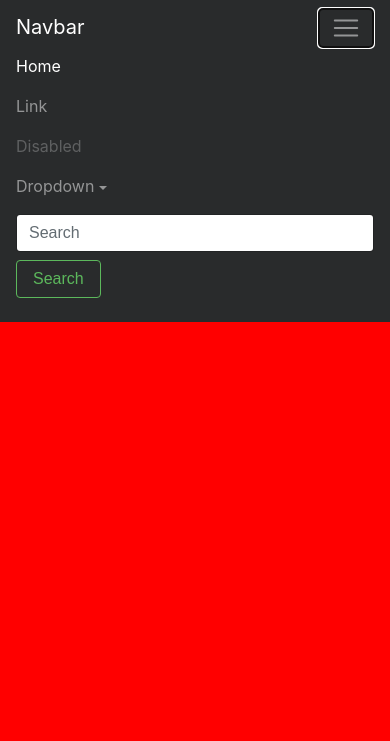
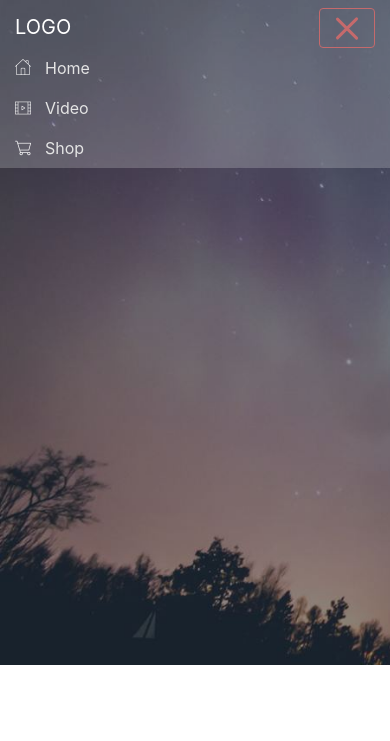
Before and after one commit to sasa95/Kuru, a plain HTML site: page index.html in a window 390 px wide. Both pictures are taken after a click on the button "Toggle navigation". Shown: the top 741 px of the page. Drawn offline with nearby package versions, Linux system fonts and the light colour scheme.

Commit message:
Navigation

```diff
--- a/index.html
+++ b/index.html
@@ -2,62 +2,56 @@
   <head>
     <meta charset="utf-8">
     <meta name="viewport" content="width=device-width, initial-scale=1, shrink-to-fit=no">
-    <meta name="description" content="">
-    <meta name="author" content="">
-    <link rel="icon" href="../../favicon.ico">
-
     <title>Kuru</title>
 
     <!-- Bootstrap core CSS -->
     <link rel="stylesheet" href="https://maxcdn.bootstrapcdn.com/bootstrap/4.0.0-alpha.6/css/bootstrap.min.css" integrity="sha384-rwoIResjU2yc3z8GV/NPeZWAv56rSmLldC3R/AZzGRnGxQQKnKkoFVhFQhNUwEyJ" crossorigin="anonymous">
-
     <!-- Custom styles for this template -->
     <link href="css/main.css" rel="stylesheet">
   </head>
 
   <body>
 
-    <nav class="navbar navbar-toggleable-md navbar-inverse bg-inverse fixed-top">
-      <button class="navbar-toggler navbar-toggler-right" type="button" data-toggle="collapse" data-target="#navbarsExampleDefault" aria-controls="navbarsExampleDefault" aria-expanded="false" aria-label="Toggle navigation">
-        <span class="navbar-toggler-icon"></span>
+    <div id="wrapper">
+
+      <header id="header" class="header--main">
+        <nav class="navbar navbar-toggleable-md navbar-light" id="nav--main">
+          <div class="container">
+            <a class="navbar-brand float-left" href="#">LOGO</a>
+            <button class="navbar-toggler collapsed float-right" type="button" data-toggle="collapse" data-target="#navbarToggler" aria-controls="navbarToggler" aria-expanded="false" aria-label="Toggle navigation">
+              <span class="hamburger-menu"></span>
+              <span class="hamburger-menu"></span>
+              <span class="hamburger-menu"></span>
             </button>
-      <a class="navbar-brand" href="#">Navbar</a>
 
-      <div class="collapse navbar-collapse" id="navbarsExampleDefault">
-        <ul class="navbar-nav mr-auto">
-          <li class="nav-item active">
-            <a class="nav-link" href="#">Home <span class="sr-only">(current)</span></a>
+            <div class="collapse navbar-collapse" id="navbarToggler">
+              <ul class="navbar-nav ml-auto mt-md-0 text-left">
+                <li class="nav-item">
+                  <a class="nav-link home-link" href="#">Home</a>
                 </li>
                 <li class="nav-item">
-            <a class="nav-link" href="#">Link</a>
+                  <a class="nav-link video-link" href="#">Video</a>
                 </li>
                 <li class="nav-item">
-            <a class="nav-link disabled" href="#">Disabled</a>
-          </li>
-          <li class="nav-item dropdown">
-            <a class="nav-link dropdown-toggle" href="http://example.com" id="dropdown01" data-toggle="dropdown" aria-haspopup="true" aria-expanded="false">Dropdown</a>
-            <div class="dropdown-menu" aria-labelledby="dropdown01">
-              <a class="dropdown-item" href="#">Action</a>
-              <a class="dropdown-item" href="#">Another action</a>
-              <a class="dropdown-item" href="#">Something else here</a>
-            </div>
+                  <a class="nav-link shop-link" href="#">Shop</a>
                 </li>
               </ul>
-        <form class="form-inline my-2 my-lg-0">
-          <input class="form-control mr-sm-2" type="text" placeholder="Search">
-          <button class="btn btn-outline-success my-2 my-sm-0" type="submit">Search</button>
-        </form>
+            </div>
           </div>
         </nav>
 
-    <div class="container">
+      </header><!-- #header -->
 
-      <div class="starter-template">
-        <h1>Bootstrap starter template</h1>
-        <p class="lead">Use this document as a way to quickly start any new project.<br> All you get is this text and a mostly barebones HTML document.</p>
+      <div id="content"><!-- #content -->
+
       </div>
 
-    </div><!-- /.container -->
+      <div id="footer">
+
+      </div><!-- #footer -->
+
+    </div><!-- #wrapper -->
+
 
 
     <!-- Bootstrap core JavaScript
--- a/scss/base/_base.scss
+++ b/scss/base/_base.scss
@@ -1,3 +1,24 @@
+html,
 body {
-	background: red;
+	margin:0;
+	padding:0;
+	height:100%;
 }
+#wrapper {
+	min-height:100%;
+	position:relative;
+}
+#header {
+	padding:0;
+}
+#content {
+	padding-bottom:100px; /* Height of the footer element */
+}
+#footer {
+	background:#787878;
+	width:100%;
+	height:100px;
+	position:absolute;
+	bottom:0;
+	left:0;
+}
--- a/scss/base/_reset.scss
+++ b/scss/base/_reset.scss
@@ -0,0 +1,5 @@
+@media(max-width: $screen-sm - 1) {
+	.container {
+		margin: 0;
+	}
+}
--- /dev/null
+++ b/scss/components/_buttons.scss
@@ -0,0 +1,62 @@
+.navbar-toggler {
+	height: 40px;
+	cursor: pointer;
+	margin-right: 15px;
+	outline: none!important;
+}
+
+// Animation
+
+.hamburger-menu {
+	transition: all .2s;
+	width: 30px;
+	height: 3px;
+	border-radius: 10px;
+	// Expended
+	background-color: #c56a6c;
+	display: block;
+
+	&:not(:first-child) {
+		margin-top: 5px;
+	}
+
+	// 4.4px = (30px - (30px * 0.7071)) / 2
+	&:first-child {
+		transform:translateX(4.4px) rotate(45deg);
+		transform-origin: 10% 10%;
+	}
+
+	&:nth-child(2) {
+		opacity: 0;
+	}
+
+	&:nth-child(3) {
+		transform:translateX(4.4px) rotate(-45deg);
+		transform-origin: 10% 90%;
+	}
+}
+
+// Collapsed
+#nav--main {
+	button.navbar-toggler {
+		border-color: #c56a6c;
+	}
+
+	.navbar-toggler.collapsed {
+		border-color: #e4e4e4;
+		.hamburger-menu {
+			background-color: #e4e4e4;
+
+			&:first-child {
+				transform:translateX(0) rotate(0);
+			}
+			&:nth-child(2) {
+				opacity: 1;
+			}
+
+			&:nth-child(3) {
+				transform:translateX(0) rotate(-0);
+			}
+		}
+	}
+}
--- a/scss/components/_index.scss
+++ b/scss/components/_index.scss
@@ -1 +1,2 @@
 @import '_nav.scss';
+@import '_buttons.scss';
--- a/scss/components/_nav.scss
+++ b/scss/components/_nav.scss
@@ -0,0 +1,64 @@
+#nav--main {
+	min-height: 60px;
+	text-align: center;
+	background-color: rgba(255,255,255,.2);
+	padding: 8px 0 0;
+	@media(min-width: $screen-lg){
+		padding:0 0 3px 0;
+	}
+}
+
+
+
+#navbarToggler {
+	width: 100%;
+	clear: both;
+	&>ul {
+		padding-left: 15px;
+	}
+}
+
+// Navbar brand
+.navbar-light .navbar-brand {
+	padding-left: 15px;
+	color: #fff;
+	transition:color .4s;
+	&:hover {
+		color: #525252;
+	}
+}
+
+// Nav links color setup
+.navbar-light .navbar-nav .nav-link {
+	padding-left: 30px;
+	background-repeat: no-repeat;
+	background-size: 16px;
+	background-position:left center;
+	color: #e4e4e4;
+	transition: all .4s;
+	&.home-link {
+		background-image: url('../img/nav-icons/home.png');
+		background-position: left 45%;
+	}
+	&.video-link {
+		background-image: url('../img/nav-icons/video.png');
+	}
+	&.shop-link {
+		background-image: url('../img/nav-icons/cart.png');
+	}
+	&.active {
+		// font-weight: bold;
+		color: #fff;
+	}
+	&:focus,
+	&:hover {
+		color: #fff;
+		// text-decoration: underline;
+	}
+}
+
+.nav-item:not(:first-child) {
+	@media(min-width: $screen-lg) {
+		padding-left: 15px;
+	}
+}
--- a/scss/layout/_header.scss
+++ b/scss/layout/_header.scss
@@ -0,0 +1,9 @@
+.header--main {
+	background-image: url('../img/header/header-main.jpg');
+	background-repeat: no-repeat;
+	background-size: cover;
+	min-height: 550px;
+	@media(min-width: 375px){
+		min-height: 665px;
+	}
+}
--- a/scss/util/_variables.scss
+++ b/scss/util/_variables.scss
@@ -0,0 +1,11 @@
+$color-primary:#2196F3;
+$color-secondary:#FF5252;
+
+$text-primary:#212121;
+$text-secondary:#757575;
+
+// Breaking Points
+$screen-sm: 576px;
+$screen-md: 768px;
+$screen-lg: 992px;
+$screen-xlg: 1200px;
```
Also changed, not shown: README.html (added, +11 -0 lines), css/main.css, img/header/header-main.jpg (added), img/nav-icons/cart.png (added), img/nav-icons/home.png (added), img/nav-icons/video.png (added). Lines whose indentation alone changed are shown as unchanged.
